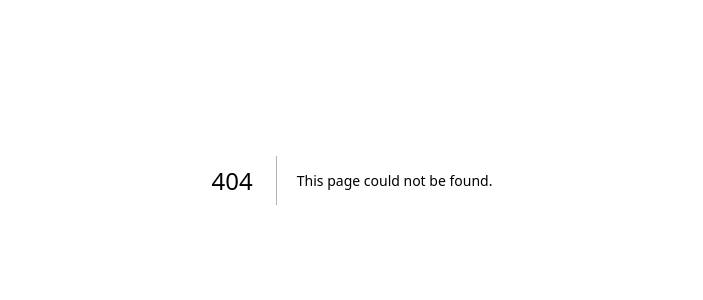
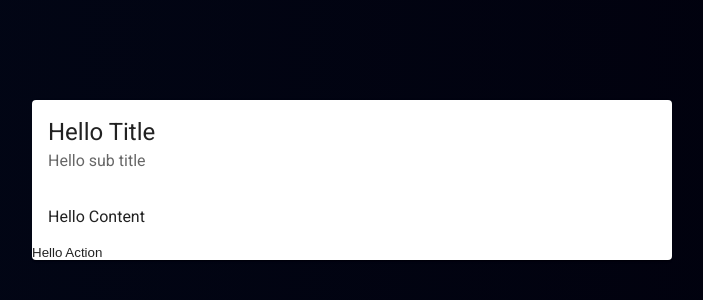
Before and after one commit to Amonteverde04/DanielMauroMusic, a Next.js app: page /admin in a window 1280 px wide. Before the commit this address had no page. Shown: the part 220-520 px from the top of the page, without its empty margins (288-991 px from the left). Built offline with nearby package versions, Linux system fonts and the light colour scheme.

Commit message:
Adding admin page. More work to come

```diff
--- /dev/null
+++ b/src/pages/admin.js
@@ -0,0 +1,39 @@
+import Box from '@mui/material/Box';
+import Typography from '@mui/material/Typography';
+import Link from 'next/link';
+import { MAINWHITE, LINKCOLOR, NEWESTRELEASENAME, NEWESTRELEASELINK } from '@/lib/globals';
+import { Card, CardActionArea, CardContent, CardHeader, Grid } from '@mui/material';
+
+export default function Admin() {
+  return (
+    <>
+      <main style={{display: "flex", alignItems: "center", justifyContent: "center"}}>
+        <Box sx={{
+                position: "relative",
+                width: "50vw",
+                height: "100vh",
+                display: "flex",
+                flexDirection: "column",
+                alignItems: "center",
+                justifyContent: "center",
+                overflow: "hidden",
+                gap: "20px"
+        }}>
+            <Grid container>
+                <Grid item xs={12}>
+                    <Card>
+                        <CardHeader title="Hello Title" subheader="Hello sub title"/>
+                        <CardContent>
+                            Hello Content
+                        </CardContent>
+                        <CardActionArea>
+                            Hello Action
+                        </CardActionArea>
+                    </Card>
+                </Grid>
+            </Grid>
+        </Box>
+      </main>
+    </>
+  )
+}
```
